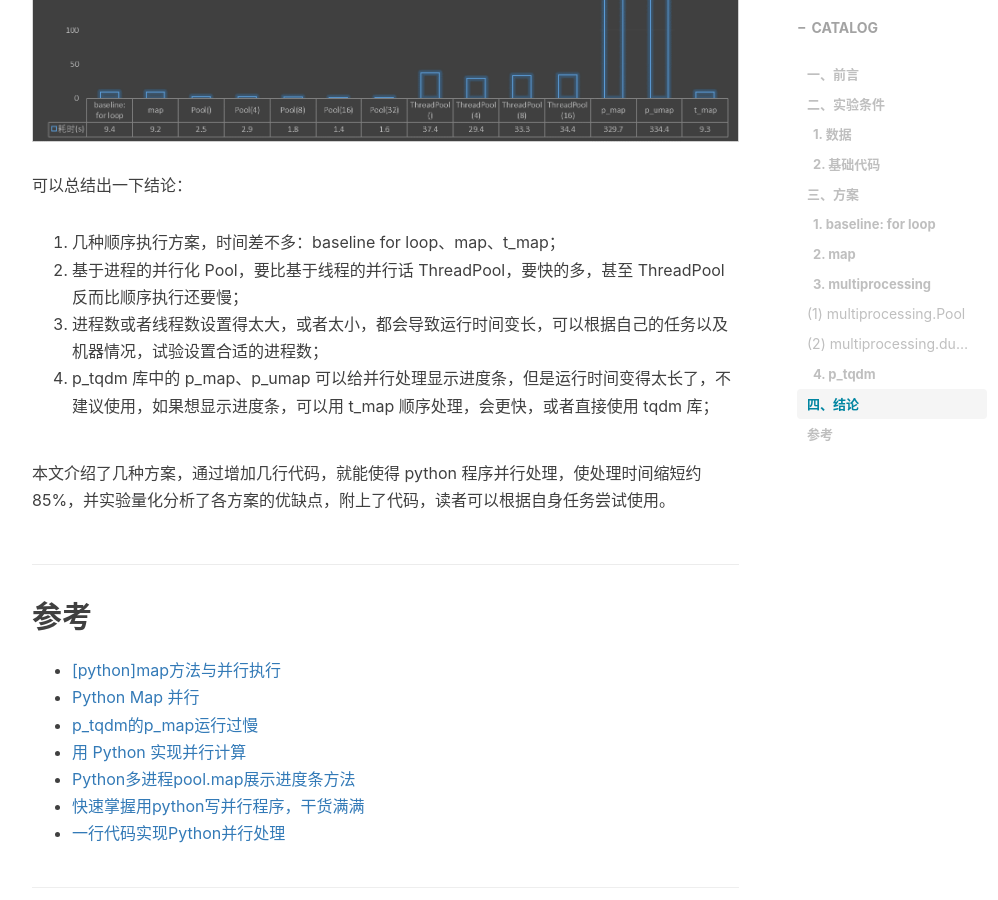
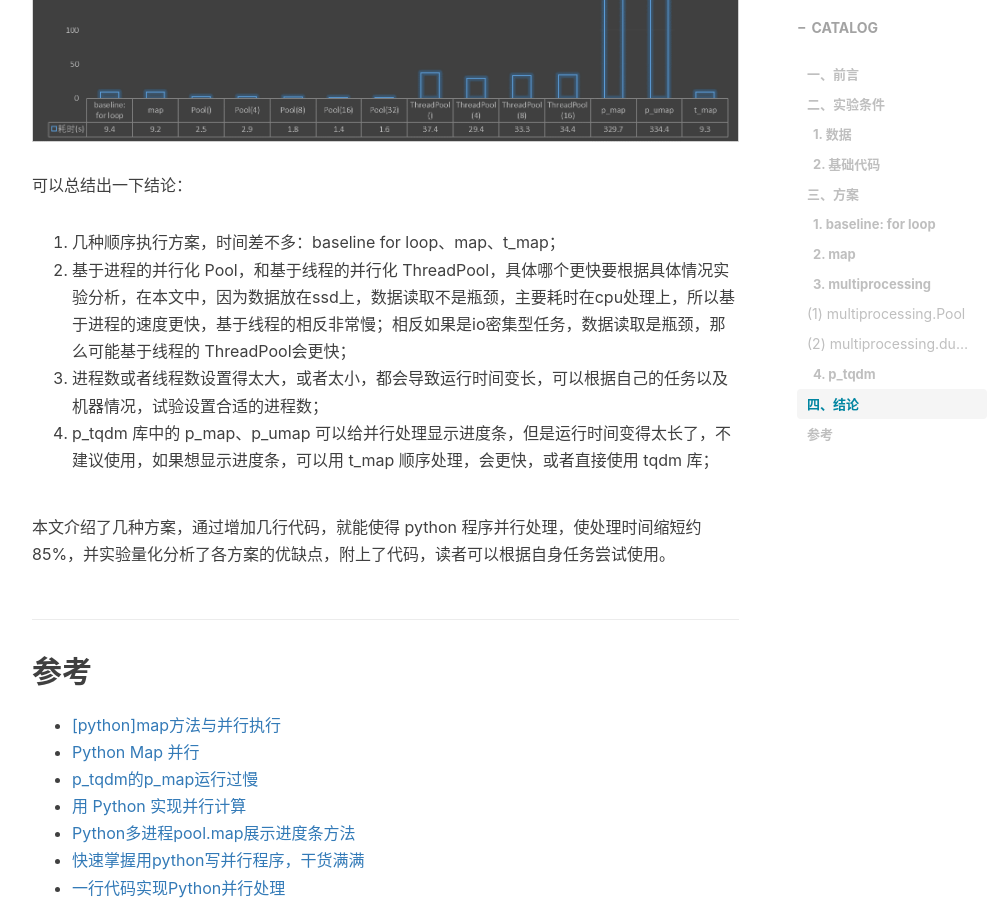
Before and after one commit to tianws/tianws.github.io, a Jekyll site: the page built from _posts/2022-08-29-python-parallel.markdown, in a window 1280 px wide and 900 px high, scrolled down 5295 px. Shown: the whole window, without its empty margins (233-1231 px from the left). Built offline with Jekyll 4.4.1, drawn with Linux system fonts in a browser that asks for light colours; nearby versions of some CDN libraries; comment, search, counter and statistics services are not loaded.

Commit message:
mod posts

```diff
--- a/_posts/2019-04-03-software-ubuntu.markdown
+++ b/_posts/2019-04-03-software-ubuntu.markdown
@@ -205,6 +205,8 @@ sudo aptitude install chrome-gnome-shell
 - MEGA：同步盘
 
 - understand：看代码工具（[注册破解](https://www.macxin.com/archives/10419.html)）
+
+- mtPaint：看图像坐标值、颜色值的软件
 
 #### 2、命令行软件
 
--- a/_posts/2022-08-29-python-parallel.markdown
+++ b/_posts/2022-08-29-python-parallel.markdown
@@ -184,7 +184,7 @@ t_map takes 9.3 seconds
 可以总结出一下结论：
 
 1. 几种顺序执行方案，时间差不多：baseline for loop、map、t_map；
-2. 基于进程的并行化 Pool，要比基于线程的并行话 ThreadPool，要快的多，甚至 ThreadPool 反而比顺序执行还要慢；
+2. 基于进程的并行化 Pool，和基于线程的并行化 ThreadPool，具体哪个更快要根据具体情况实验分析，在本文中，因为数据放在ssd上，数据读取不是瓶颈，主要耗时在cpu处理上，所以基于进程的速度更快，基于线程的相反非常慢；相反如果是io密集型任务，数据读取是瓶颈，那么可能基于线程的 ThreadPool会更快；
 3. 进程数或者线程数设置得太大，或者太小，都会导致运行时间变长，可以根据自己的任务以及机器情况，试验设置合适的进程数；
 4. p_tqdm 库中的 p_map、p_umap 可以给并行处理显示进度条，但是运行时间变得太长了，不建议使用，如果想显示进度条，可以用 t_map 顺序处理，会更快，或者直接使用 tqdm 库；
 
```
